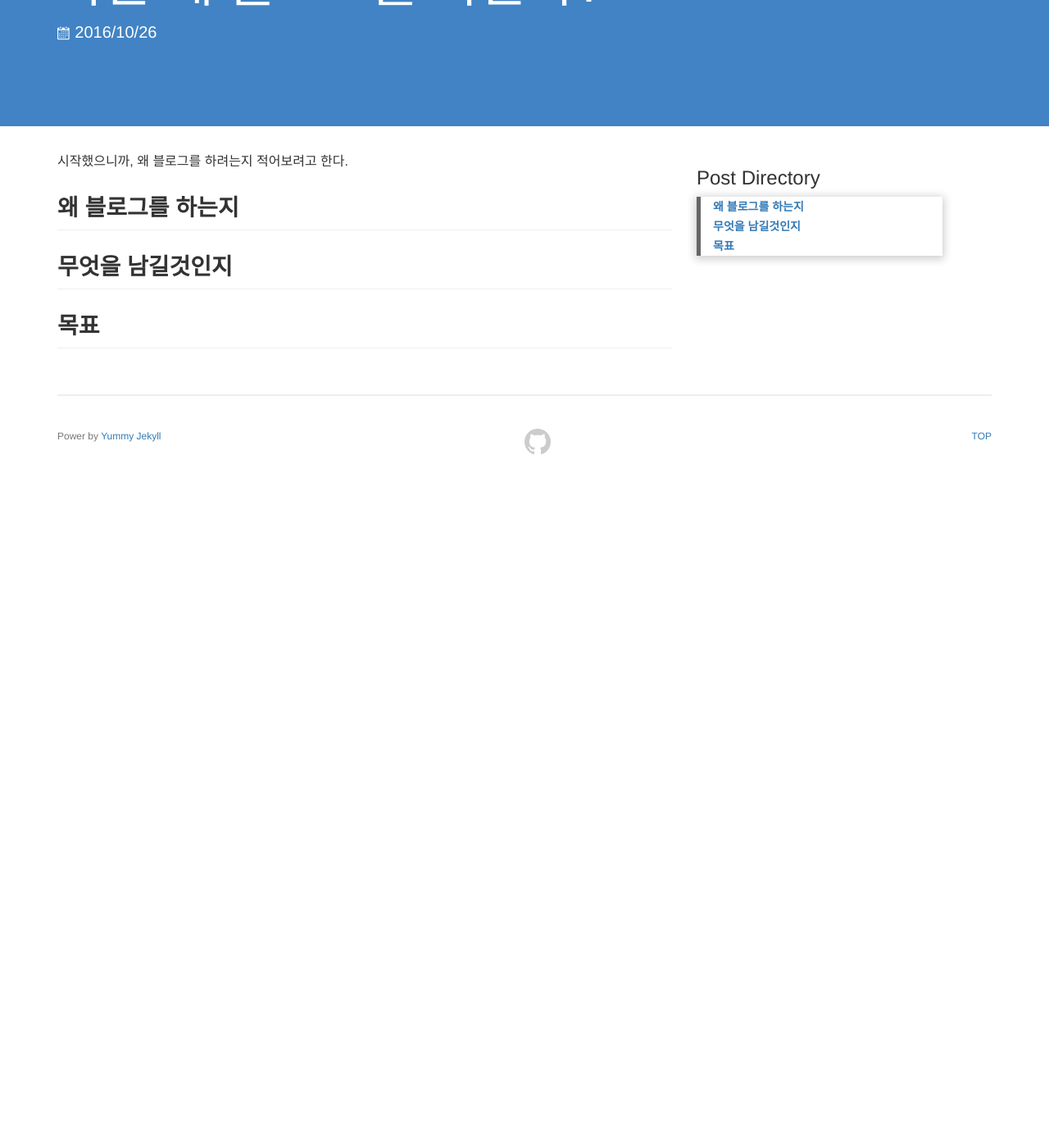
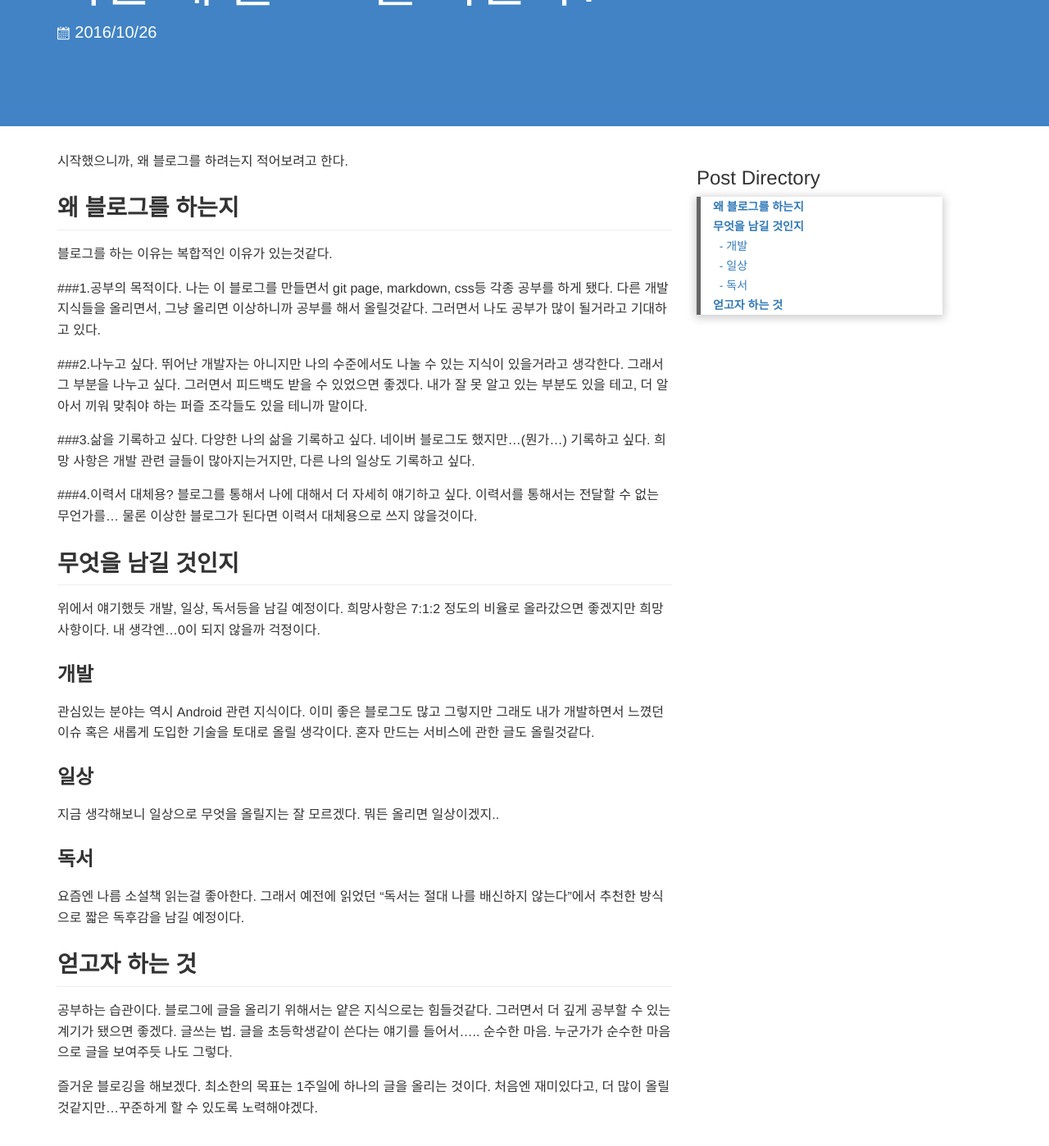
Before and after one commit to sangcomz/sangcomz.github.com, a Jekyll site: the page built from _posts/2016-10-26-why_use_to_blog.markdown, in a window 1280 px wide and 1400 px high, scrolled down 274 px. Shown: the whole window at 82% size. Built offline with Jekyll 4.4.1, drawn with Linux system fonts in a browser that asks for light colours; comment, search, counter and statistics services are not loaded; before the commit the page ends 900 px from its top, so only the background shows below that.

Commit message:
첫번째 포스팅

```diff
--- a/_posts/2016-10-26-why_use_to_blog.markdown
+++ b/_posts/2016-10-26-why_use_to_blog.markdown
@@ -7,7 +7,45 @@ categories: Etc
 시작했으니까, 왜 블로그를 하려는지 적어보려고 한다.
 
 ## 왜 블로그를 하는지
+블로그를 하는 이유는 복합적인 이유가 있는것같다.
 
-## 무엇을 남길것인지
+###1.공부의 목적이다.
+  나는 이 블로그를 만들면서 git page, markdown, css등 각종 공부를 하게 됐다.
+  다른 개발 지식들을 올리면서, 그냥 올리면 이상하니까 공부를 해서 올릴것같다.
+  그러면서 나도 공부가 많이 될거라고 기대하고 있다.
 
-## 목표
+###2.나누고 싶다.
+  뛰어난 개발자는 아니지만 나의 수준에서도 나눌 수 있는 지식이 있을거라고 생각한다.
+  그래서 그 부분을 나누고 싶다. 그러면서 피드백도 받을 수 있었으면 좋겠다.
+  내가 잘 못 알고 있는 부분도 있을 테고, 더 알아서 끼워 맞춰야 하는 퍼즐 조각들도 있을 테니까 말이다.
+
+###3.삶을 기록하고 싶다.
+  다양한 나의 삶을 기록하고 싶다. 네이버 블로그도 했지만...(뭔가...) 기록하고 싶다.
+  희망 사항은 개발 관련 글들이 많아지는거지만, 다른 나의 일상도 기록하고 싶다.
+
+###4.이력서 대체용?
+  블로그를 통해서 나에 대해서 더 자세히 얘기하고 싶다. 이력서를 통해서는 전달할 수 없는 무언가를...
+  물론 이상한 블로그가 된다면 이력서 대체용으로 쓰지 않을것이다.
+
+## 무엇을 남길 것인지
+  위에서 얘기했듯 개발, 일상, 독서등을 남길 예정이다. 희망사항은 7:1:2 정도의 비율로 올라갔으면 좋겠지만
+  희망사항이다. 내 생각엔...0이 되지 않을까 걱정이다.
+
+### 개발
+  관심있는 분야는 역시 Android 관련 지식이다. 이미 좋은 블로그도 많고 그렇지만 그래도 내가 개발하면서
+  느꼈던 이슈 혹은 새롭게 도입한 기술을 토대로 올릴 생각이다.
+  혼자 만드는 서비스에 관한 글도 올릴것같다.
+
+### 일상
+  지금 생각해보니 일상으로 무엇을 올릴지는 잘 모르겠다. 뭐든 올리면 일상이겠지..
+
+### 독서
+  요즘엔 나름 소설책 읽는걸 좋아한다. 그래서 예전에 읽었던 "독서는 절대 나를 배신하지 않는다"에서 추천한 방식으로
+  짧은 독후감을 남길 예정이다.
+
+## 얻고자 하는 것
+  공부하는 습관이다. 블로그에 글을 올리기 위해서는 얕은 지식으로는 힘들것같다. 그러면서 더 깊게 공부할 수 있는 계기가 됐으면 좋겠다.
+  글쓰는 법. 글을 초등학생같이 쓴다는 얘기를 들어서.....
+  순수한 마음. 누군가가 순수한 마음으로 글을 보여주듯 나도 그렇다.
+
+  즐거운 블로깅을 해보겠다. 최소한의 목표는 1주일에 하나의 글을 올리는 것이다. 처음엔 재미있다고, 더 많이 올릴것같지만...꾸준하게 할 수 있도록 노력해야겠다.
```
